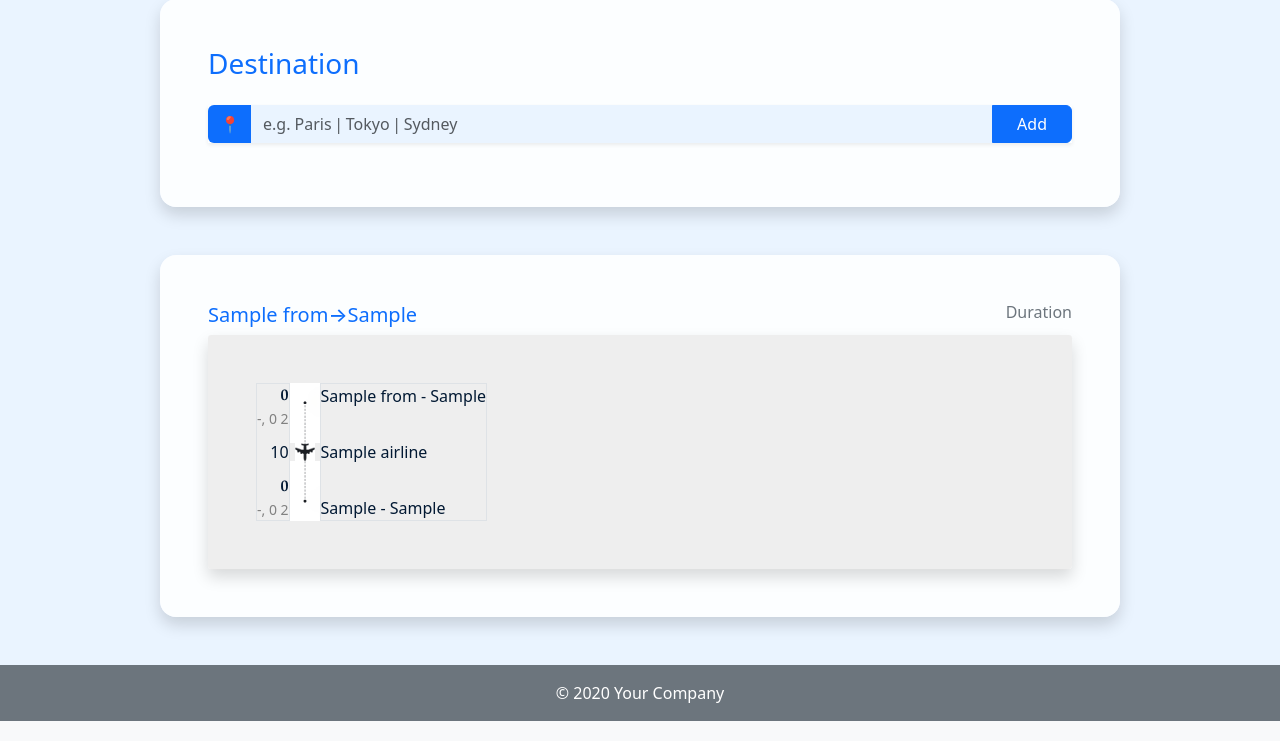
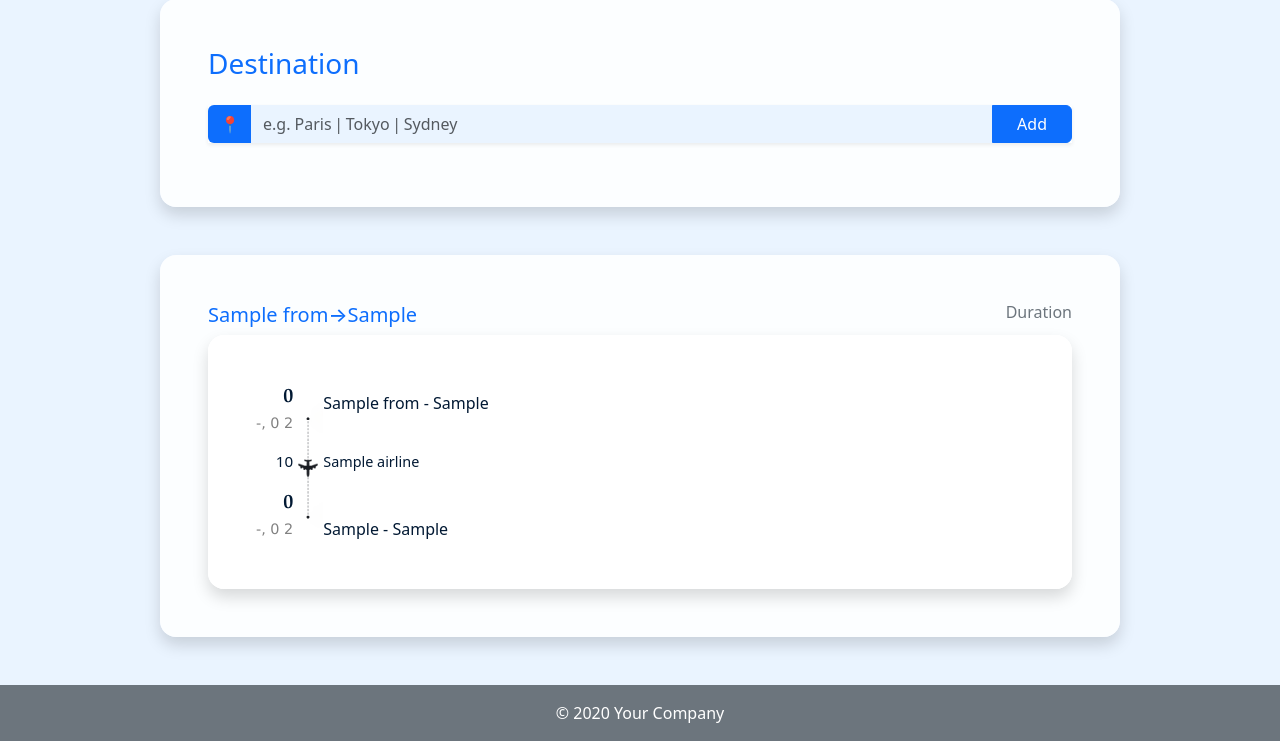
Before and after one commit to Bill-khk/Cross-plane, a Flask app: template templates/index.html in a window 1280 px wide. Shown: the part 447-1188 px from the top of the page. Run offline with Flask 3, Linux system fonts and the light colour scheme; the template is opened without the code that fills it: values that come from a table or form of the project are taken from there, most other values are stand-ins (such as "Sample title", 1, 10 or a date in 2020); some libraries are stand-ins or nearby versions.

Commit message:
HTML/CSS enhance design

```diff
--- a/static/styles.css
+++ b/static/styles.css
@@ -17,10 +17,15 @@
 }
 
 .card-gray {
-    background: rgba(235, 235, 235, 0.85);
+    background-color: rgba(255, 255, 255, 0.9);
     backdrop-filter: blur(8px);
-    border-radius: 0.2rem;
+    border-radius: 1rem;
     box-shadow: 0 0.5rem 1rem rgba(0, 0, 0, 0.15);
+    transition: transform 0.2s ease;
+}
+
+.card-gray:hover {
+    transform: translateY(-3px);
 }
 
 /* Gradient header banner */
@@ -40,13 +45,30 @@
     border-color: #063b9f;
 }
 
-.dep_time{
-    font-family:"Garamond";
+.dep_time {
+    font-family: "Garamond", serif;
+    font-size: 1.25rem;
     font-weight: bold;
+    color: var(--bs-body-color);
 }
 
-.dep_date{
-    font_family:"Verdana";
-    font-size: 14px;
-    color:#818181;
+.dep_date {
+    font-family: "Verdana", sans-serif;
+    font-size: 0.9rem;
+    color: #818181;
 }
+
+.airport-code {
+    font-weight: 500;
+    font-size: 1rem;
+}
+
+.flight-duration {
+    font-size: 0.95rem;
+    font-weight: 500;
+}
+
+.airline-badge {
+    font-size: 0.9rem;
+    border-radius: 1rem;
+}
--- a/templates/index.html
+++ b/templates/index.html
@@ -104,29 +104,29 @@
                     </div>
                     <div class="card-gray p-5 mx-auto" style="max-width: 60rem;">
                         <div class="d-flex flex-row flex-wrap">
-                            <div class="d-flex flex-column flex-wrap text-end border justify-content-between">
+                            <div class="d-flex flex-column flex-wrap text-end justify-content-between">
                                 <div>
                                     <div class="dep_time">{{API_dest['dep_date'][5]}}</div>
                                     <div class="dep_date">{{API_dest['dep_date'][4]}}, {{API_dest['dep_date'][3]}} {{API_dest['dep_date'][2]}}</div>
                                 </div>
-                                <div>{{API_dest['duration']}}</div>
+                                <div class="flight-duration my-3">{{API_dest['duration']}}</div>
                                 <div>
                                     <div class="dep_time">{{API_dest['ari_date'][5]}}</div>
                                     <div class="dep_date">{{API_dest['ari_date'][4]}}, {{API_dest['ari_date'][3]}} {{API_dest['ari_date'][2]}}</div>
                                 </div>
                             </div>
-                            <div class="d-flex flex-column flex-wrap align-items-center">
+                            <div class="d-flex flex-column flex-wrap align-items-center mt-3">
                                 <img src="/static/icones/top-itinerary.png" alt="" width="30">
                                 <img src="/static/icones/plane.png" alt="" width="20">
                                 <img src="/static/icones/bot-itinerary.png" alt="" width="30">
                             </div>
-                            <div class="d-flex flex-column flex-wrap border justify-content-between">
+                            <div class="d-flex flex-column flex-wrap justify-content-between">
                                 <div class="d-flex flex-row flex-wrap">
-                                    <div>{{API_dest['from']}} - {{API_dest['from_airport']}}</div>
+                                    <div class="airport-code mt-2">{{API_dest['from']}} - {{API_dest['from_airport']}}</div>
                                 </div>
-                                <div>{{API_dest['airline']}}</div>
+                                <div class="airline-badge">{{API_dest['airline']}}</div>
                                 <div class="d-flex flex-row flex-wrap">
-                                    <div>{{API_dest['to']}} - {{API_dest['to_airport']}}</div>
+                                    <div class="airport-code mt-2">{{API_dest['to']}} - {{API_dest['to_airport']}}</div>
                                 </div>
                             </div>
                         </div>
```
